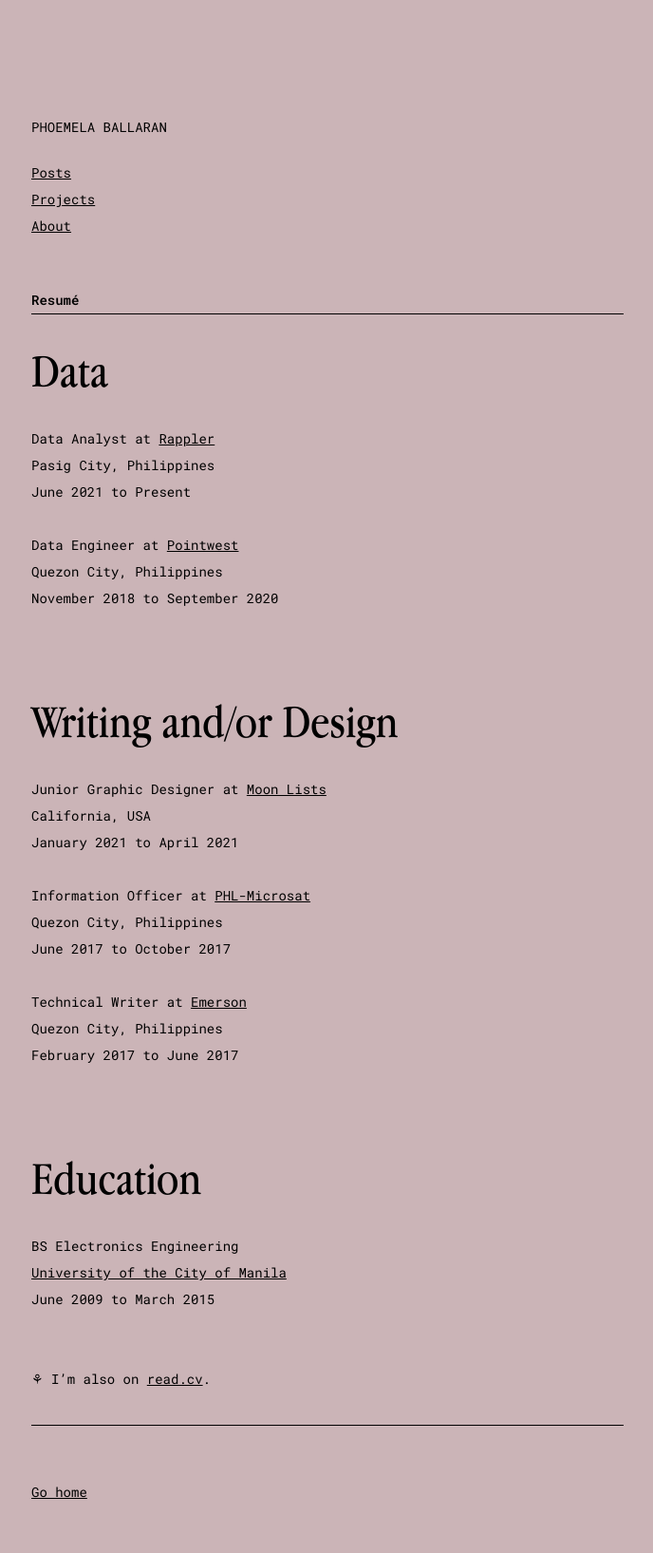
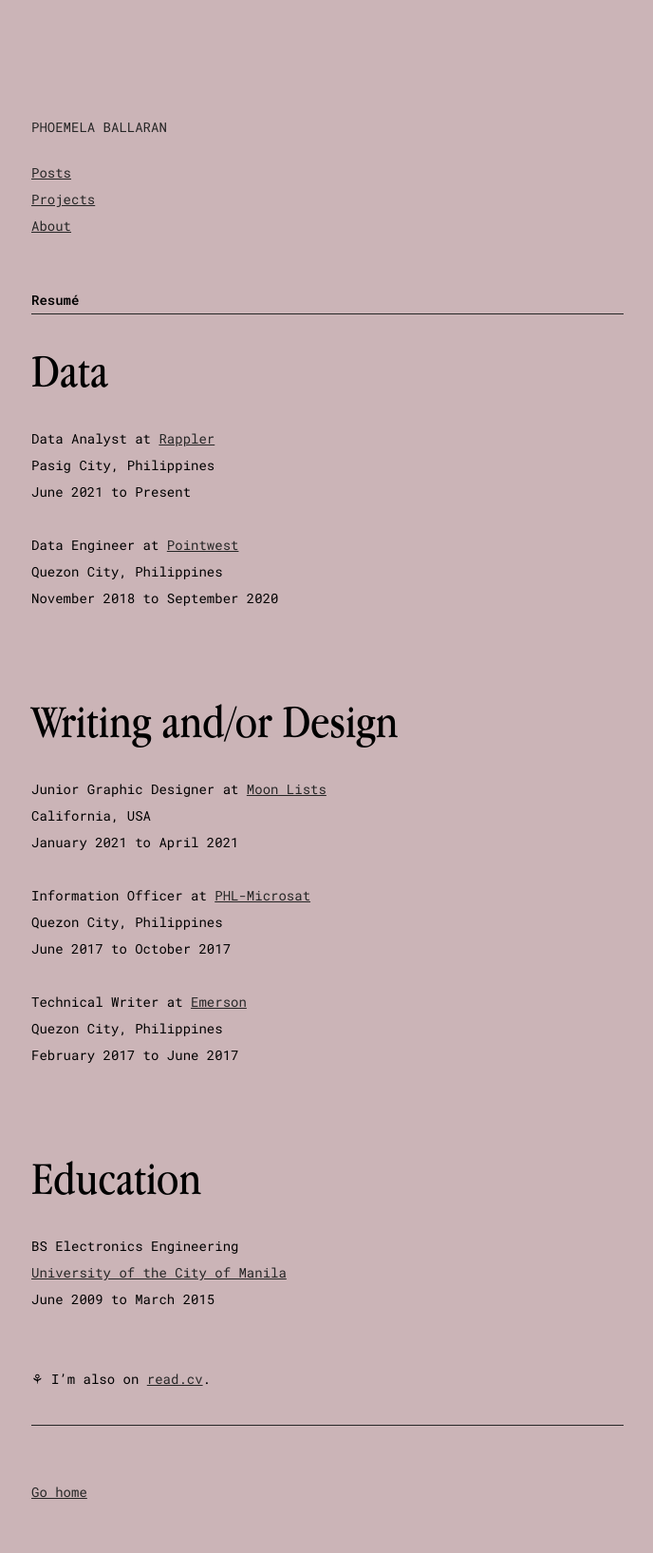
Before and after one commit to comoballar/phoemelaballaran.github.io, a Jekyll site: the page built from resume.md, in a window 1280 px wide. Shown: the whole page at 95% size, without its empty margins (87-775 px from the left). Built offline with Jekyll 4.4.1, drawn with Linux system fonts in a browser that asks for light colours.

Commit message:
Update base.scss

```diff
--- a/_sass/base.scss
+++ b/_sass/base.scss
@@ -30,8 +30,8 @@ $font__line-height: 2;
 }
 
 // colors
-$color__black:      #000000;
-$color__gray:       #000000;
+$color__black:      #262626;
+$color__gray:       #262626;
 $color__beige:      #CBB4B7;
 $color__yellow:     #EAEAEA;
 
```
